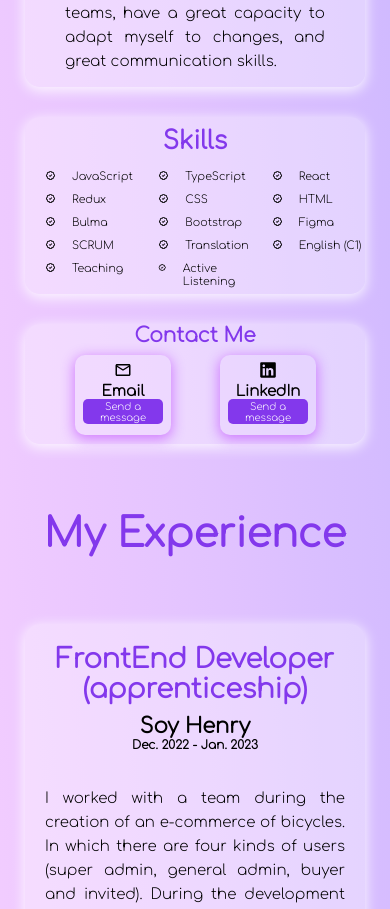
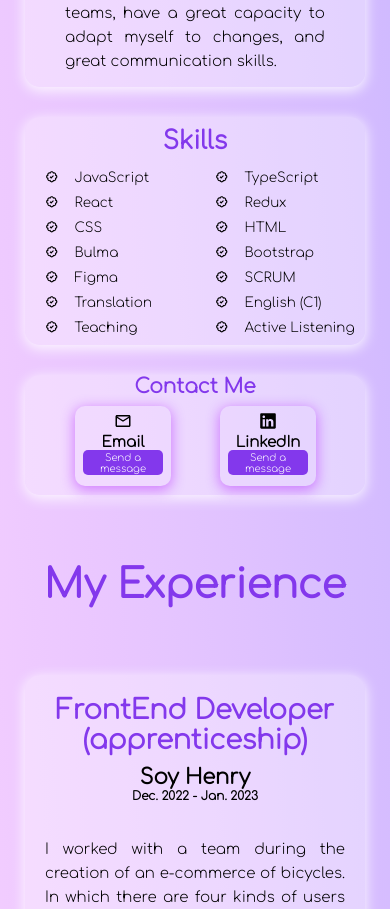
Before and after one commit to acarob/portfolio1, a React (Create React App) app: page / in a window 390 px wide. Shown: the part 1409-2318 px from the top of the page. Built offline with nearby package versions, Linux system fonts and the light colour scheme.

Commit message:
Creating two columns in skills (instead of three)

```diff
--- a/src/stylesheets/Skills.css
+++ b/src/stylesheets/Skills.css
@@ -40,10 +40,10 @@
     height: auto;
     /* height: 220px; */
     margin: 20px auto;
-    padding-bottom: 6px;
+    padding-bottom: 10px;
   }
 
-  .object {
-    font-size: 11px;
+  .skills-content {
+    grid-template-columns: 1fr 1fr;
   }
 }
```
